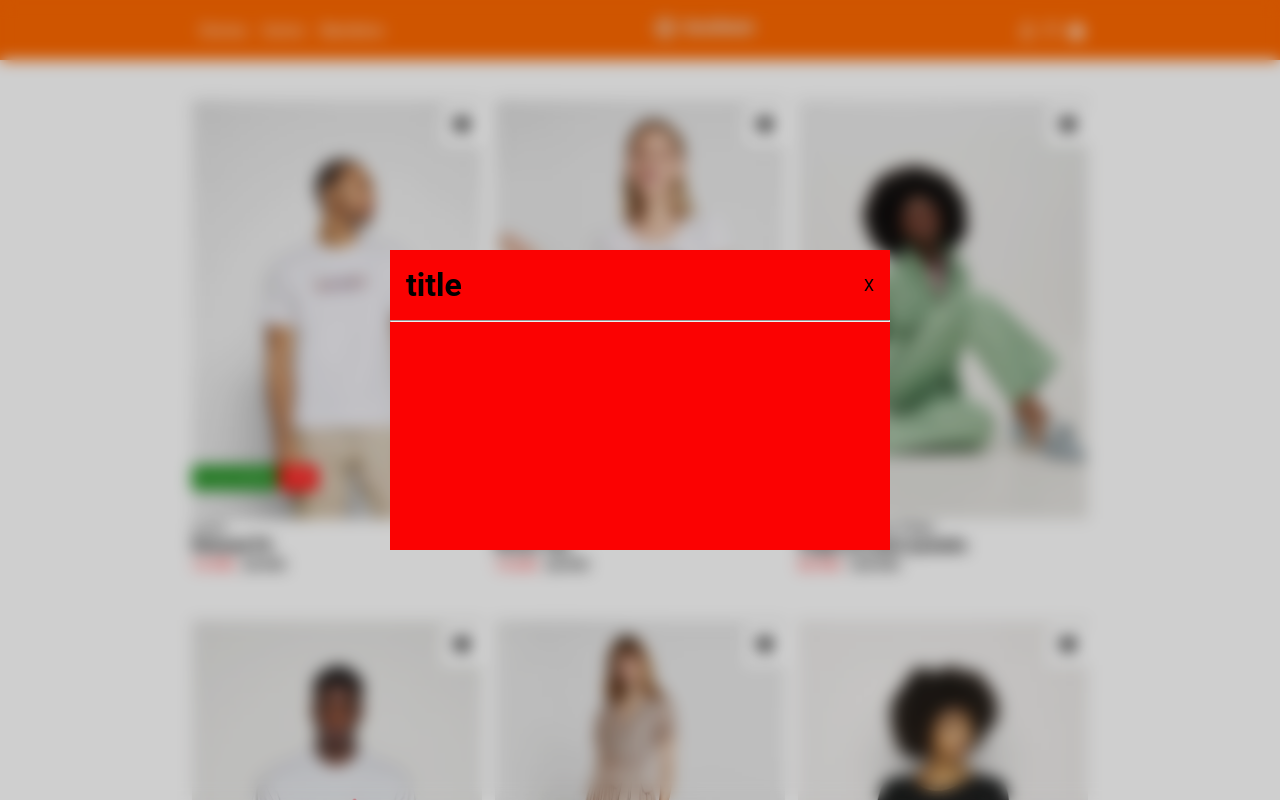
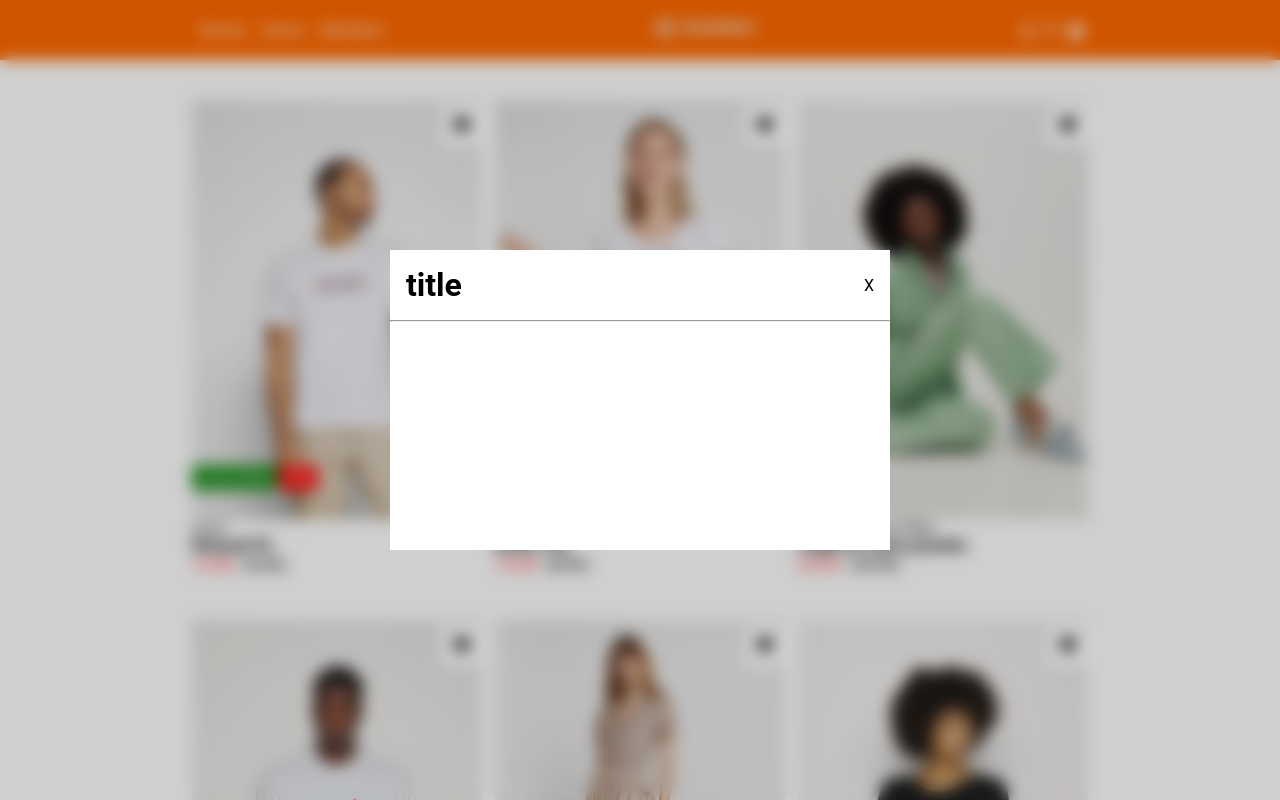
Before and after one commit to fraberret/vite-boolando, a Vue app: page / in a window 1280 px wide. Both pictures are taken after a click on the element 943 px from the left and 310 px from the top of the page. Shown: the top 800 px of the page. Built offline with nearby package versions, Linux system fonts and the light colour scheme; data requests are answered from the project's data file.

Commit message:
when click log product

```diff
--- a/src/components/AppMain.vue
+++ b/src/components/AppMain.vue
@@ -16,8 +16,9 @@ export default {
         }
     },
     methods: {
-        showModal() {
+        showModal(product) {
             this.$emit('show-modal');
+            console.log(product);
         }
     },
     mounted() {
@@ -30,7 +31,8 @@ export default {
 <template>
     <main>
         <div class="main_contenitor contenitor">
-            <CardProducts @click="showModal" :product="product" :key="product.id" v-for="product in state.products" />
+            <CardProducts @click="showModal(product)" :product="product" :key="product.id"
+                v-for="product in state.products" />
         </div>
     </main>
 </template>
--- a/src/components/Modale.vue
+++ b/src/components/Modale.vue
@@ -12,6 +12,7 @@
 </template>
 
 <script>
+
 export default {
     name: 'Modale',
 
@@ -40,7 +41,7 @@ export default {
 }
 
 .modale {
-    background-color: rgb(251, 2, 2);
+    background-color: rgb(255, 255, 255);
     width: 500px;
     height: 300px;
     margin: 0 auto;
```
